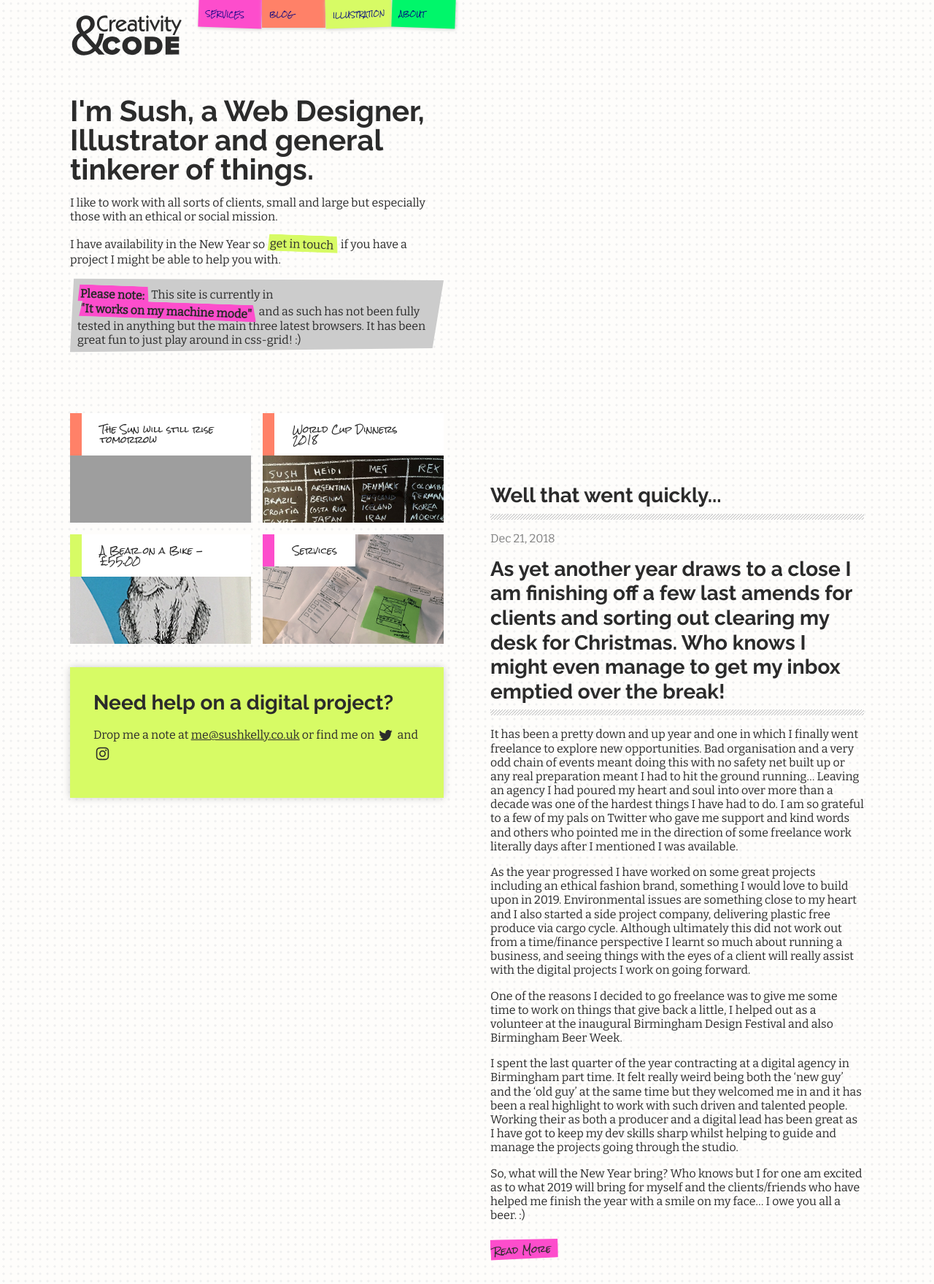
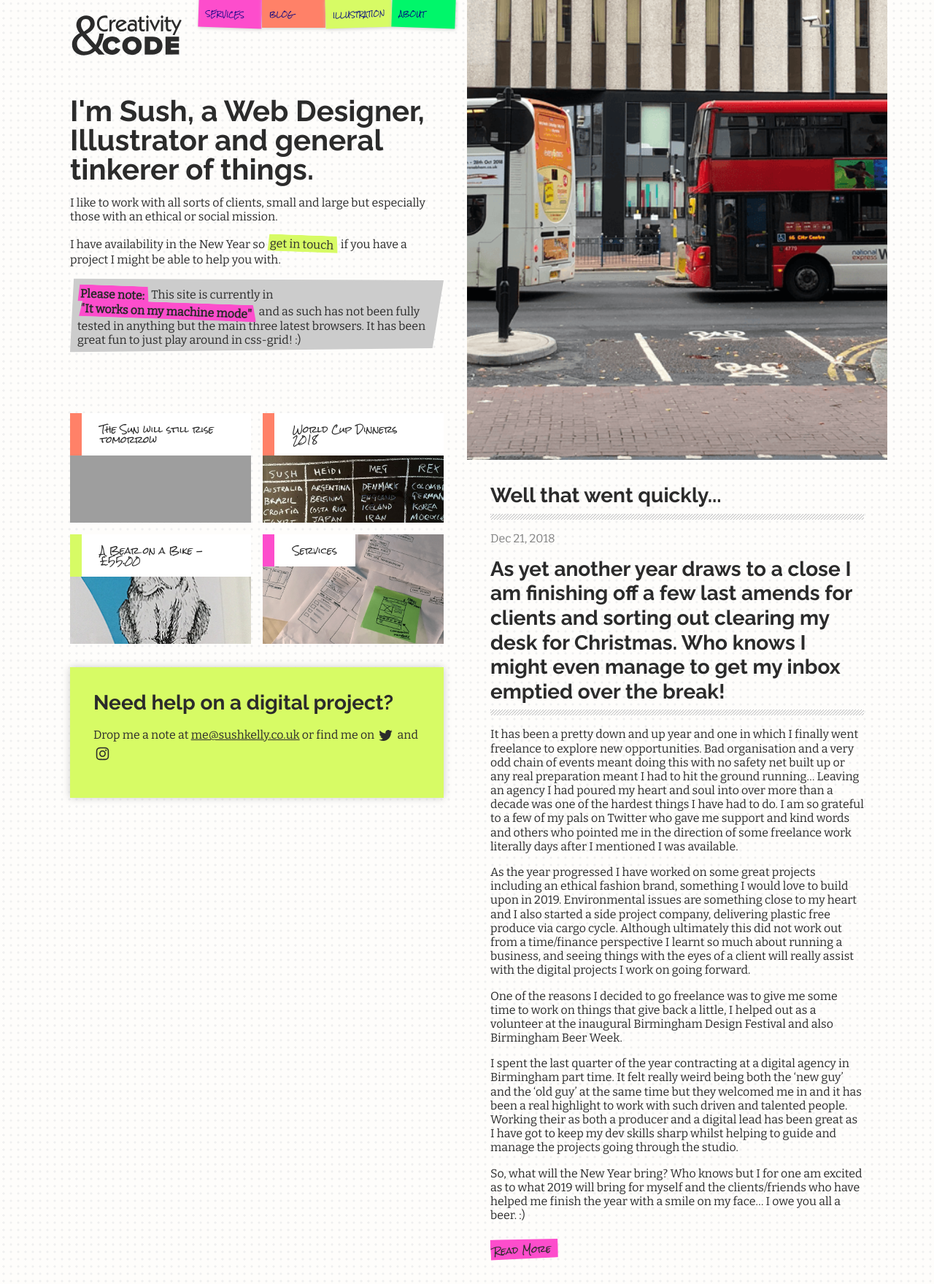
Before and after one commit to maxray/maxray.github.io, a Jekyll site: the page built from index.html, in a window 1280 px wide. Shown: the whole page at 73% size. Built offline with Jekyll 4.4.1, drawn with Linux system fonts in a browser that asks for light colours; grey boxes are pictures that could not be loaded.

Commit message:
change available

```diff
--- a/_posts/2018-12-21-well-that-went-quickly.markdown
+++ b/_posts/2018-12-21-well-that-went-quickly.markdown
@@ -3,6 +3,7 @@ title: Well that went quickly...
 date: 2018-12-21 08:08:00 Z
 categories:
 - Work
+thumbnail_image: "/uploads/traffic.png"
 ---
 
 ### As yet another year draws to a close I am finishing off a few last amends for clients and sorting out clearing my desk for Christmas. Who knows I might even manage to get my inbox emptied over the break!
```
